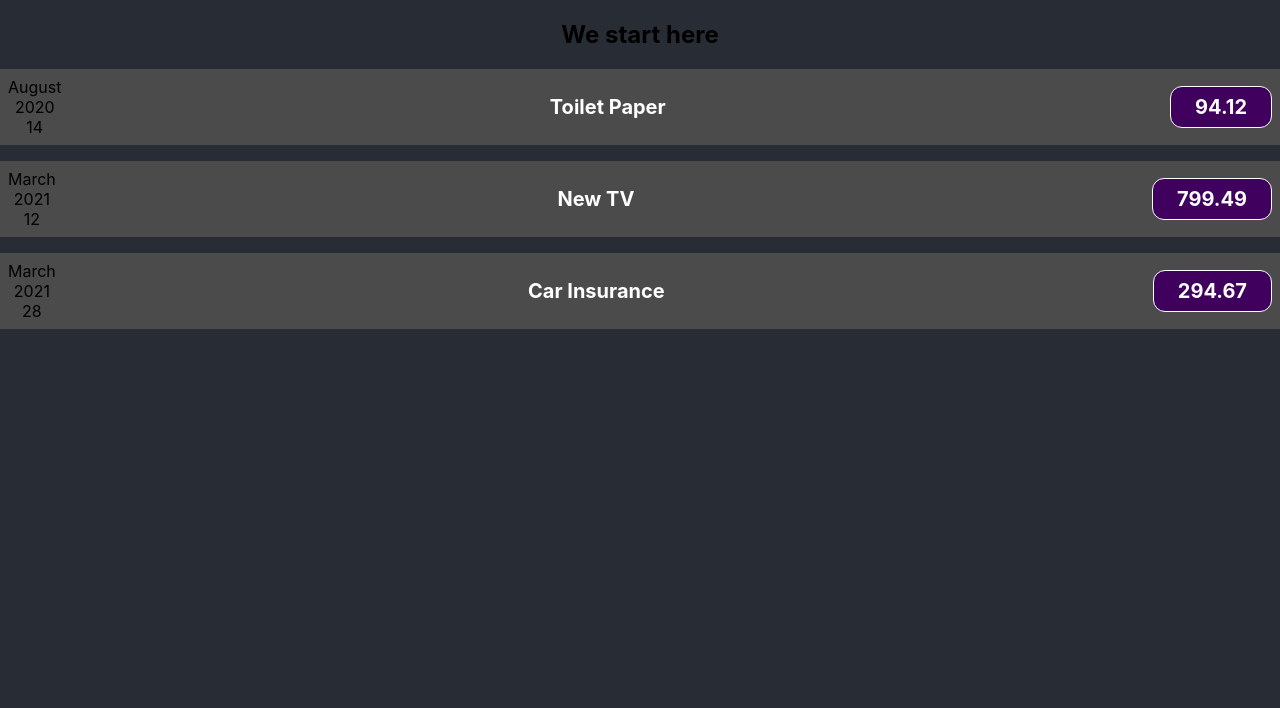
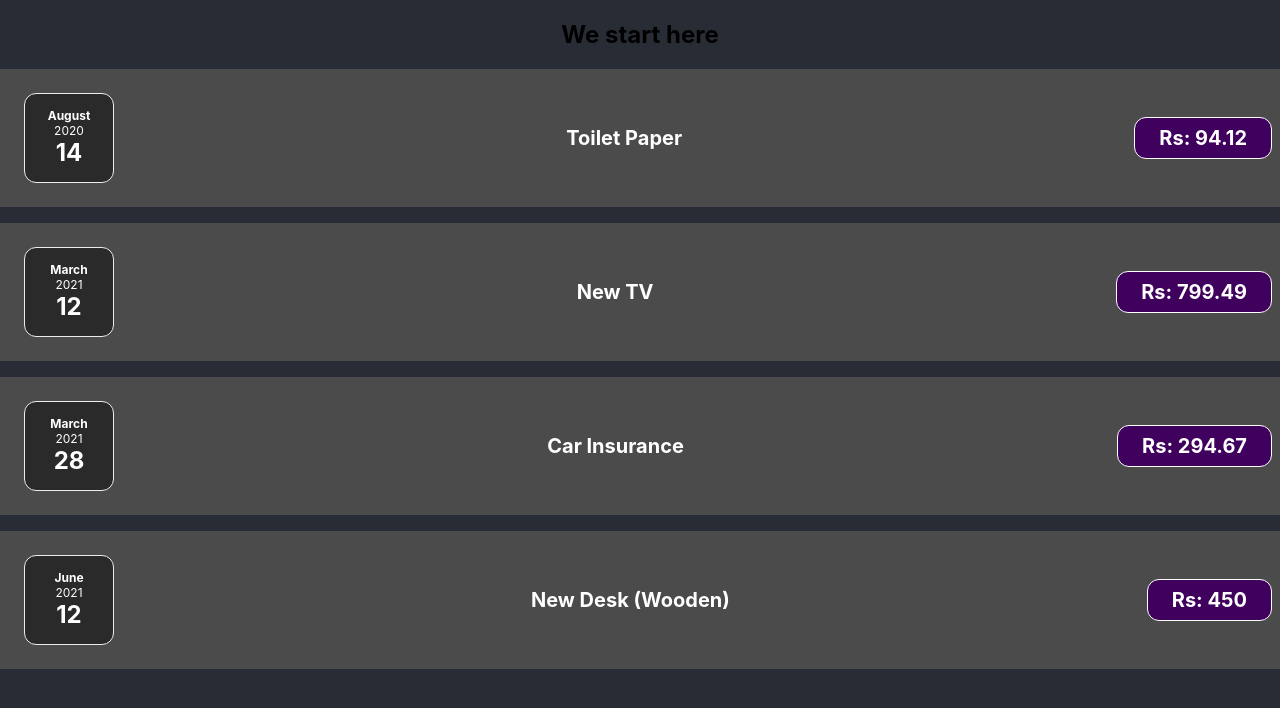
Before and after one commit to rolins2/Expense-tracker, a React (Create React App) app in the folder ny-expensetracker/: page / in a window 1280 px wide. Shown: the top 708 px of the page. Built offline with nearby package versions, Linux system fonts and the light colour scheme.

Commit message:
Style: added some styling to expenses date .css

```diff
--- a/ny-expensetracker/src/App.js
+++ b/ny-expensetracker/src/App.js
@@ -26,6 +26,7 @@
   return (
     <div className="App">
       <h2> We start here</h2>
+      <div>
         <ExpenseItem
           title={expenses[0].title}
           amount={expenses[0].amount}
@@ -44,6 +45,13 @@
           amount={expenses[2].amount}
           date={expenses[2].date}
         ></ExpenseItem>
+
+        <ExpenseItem
+          title={expenses[3].title}
+          amount={expenses[3].amount}
+          date={expenses[3].date}
+        ></ExpenseItem>
+      </div>
     </div>
   );
 }
--- /dev/null
+++ b/ny-expensetracker/src/components/ExpenseDate.css
@@ -0,0 +1,25 @@
+.expense-date {
+  display: flex;
+  align-items: center;
+  justify-content: center;
+  flex-direction: column;
+  background-color: #2a2a2a;
+  border: 1px solid #ececec;
+  border-radius: 12px;
+  width: 5.5rem;
+  color: white;
+  height: 5.5rem;
+  margin: 1rem 1rem;
+}
+.expense-date__month {
+  font-size: 0.75rem;
+  font-weight: bold;
+}
+.expense-date__year {
+  font-size: 0.75rem;
+}
+
+.expense-date__day {
+  font-size: 1.5rem;
+  font-weight: bold;
+}
--- /dev/null
+++ b/ny-expensetracker/src/components/ExpenseDate.js
@@ -0,0 +1,15 @@
+import "./ExpenseDate.css";
+function ExpenseDate(props) {
+  const month = props.date.toLocaleString("en-US", { month: "long" });
+  const day = props.date.toLocaleString("en-US", { day: "2-digit" });
+  const year = props.date.getFullYear();
+
+  return (
+    <div className="expense-date">
+      <div className="expense-date__month">{month} </div>
+      <div className="expense-date__year">{year}</div>
+      <div className="expense-date__day">{day}</div>
+    </div>
+  );
+}
+export default ExpenseDate;
--- a/ny-expensetracker/src/components/ExpenseItem.js
+++ b/ny-expensetracker/src/components/ExpenseItem.js
@@ -1,18 +1,14 @@
 import "./ExpenseItem.css";
+import ExpenseDate from "./ExpenseDate";
 function ExpenseItem(props) {
-  const month = props.date.toLocaleString("en-US", { month: "long" });
-  const day = props.date.toLocaleString("en-US", { day: "2-digit" });
-  const year = props.date.getFullYear();
   return (
     <div className="expense-item">
       <div>
-        <div>{month} </div>
-        <div>{year}</div>
-        <div>{day}</div>
+        <ExpenseDate date={props.date}> </ExpenseDate>
       </div>
       <div className="expense-item__description">
         <h2> {props.title} </h2>
-        <div className="expense-item__price "> {props.amount} </div>
+        <div className="expense-item__price ">Rs: {props.amount} </div>
       </div>
     </div>
   );
```
Lines whose indentation alone changed are shown as unchanged.
